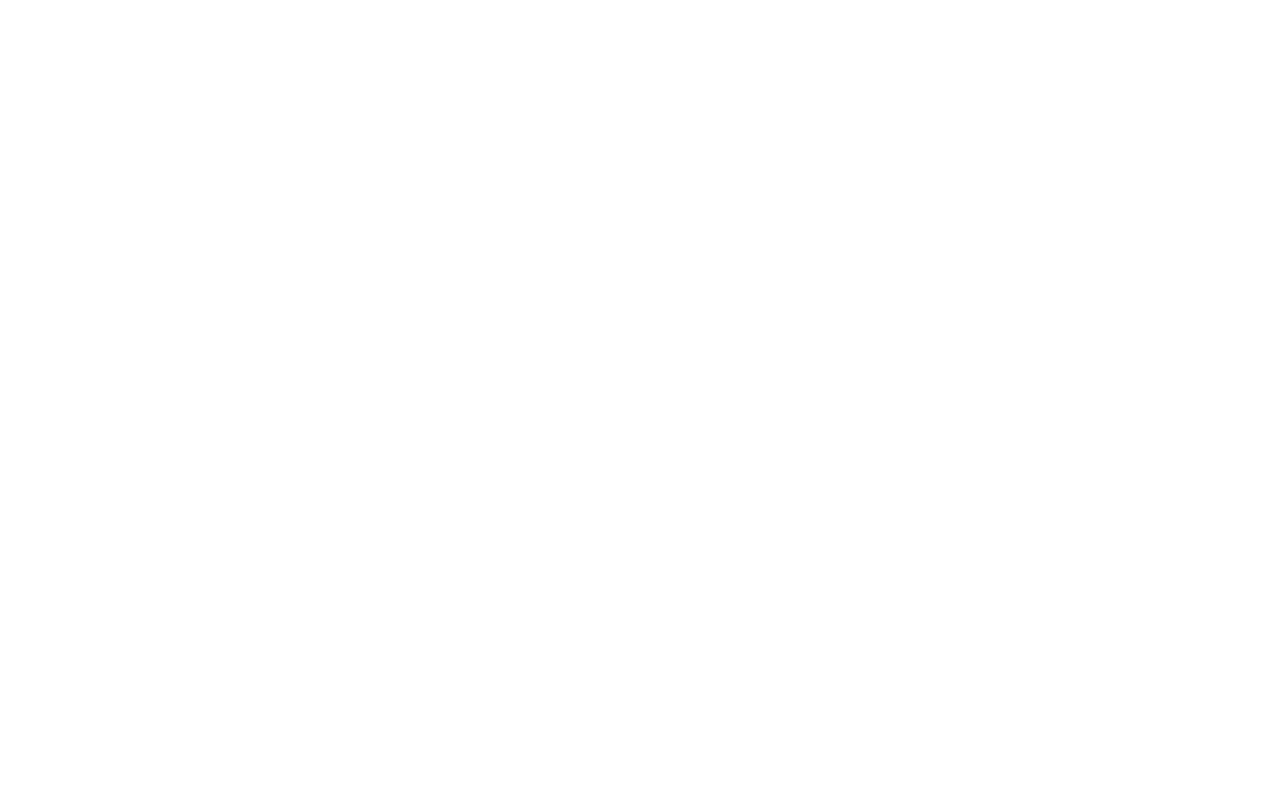
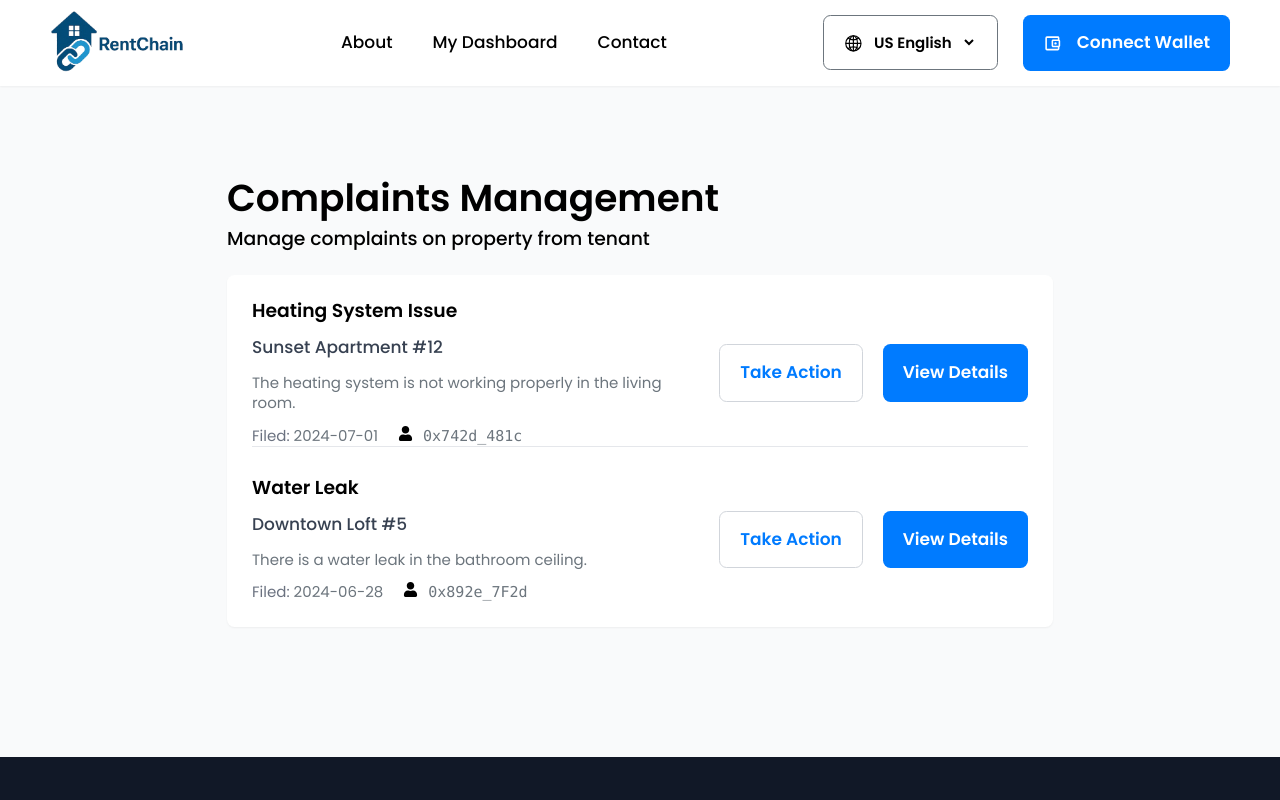
Before and after one commit to Jo-shua09/RentChain, a React (Vite) app in the folder Frontend/RentChain/: page /dashboard/landlord-dashboard/complaints in a window 1280 px wide. Before the commit this address had no page. Shown: the top 800 px of the page. Built offline with nearby package versions, Linux system fonts and the light colour scheme.

Commit message:
feat: add Complaints component and integrate routing in AppRouter; update DashboardNavigation with complaints link

```diff
--- a/Frontend/RentChain/src/components/sections/Dashboards/DashboardNavigation.jsx
+++ b/Frontend/RentChain/src/components/sections/Dashboards/DashboardNavigation.jsx
@@ -23,10 +23,12 @@
                 <h3 className="text-4xl font-semibold "> payments</h3>
               </div>
             </Link>
-            <div className="flex items-center w-full p-8 bg-white border shadow-sm cursor-pointer border-gray-50 md:flex-1 hover:scale-95 gap-x-8 rounded-xl">
-              <IoWarningOutline className="w-20 h-20 p-2 text-red-500 bg-gray-50 rounded-xl" />
-              <h3 className="text-4xl font-semibold "> complaints</h3>
-            </div>
+            <Link to="/dashboard/landlord-dashboard/complaints">
+              <div className="flex items-center w-full p-8 bg-white border shadow-sm cursor-pointer border-gray-50 md:flex-1 hover:scale-95 gap-x-8 rounded-xl">
+                <IoWarningOutline className="w-20 h-20 p-2 text-red-500 bg-gray-50 rounded-xl" />
+                <h3 className="text-4xl font-semibold "> complaints</h3>
+              </div>
+            </Link>
             <Link to="/dashboard/landlord-dashboard/chat">
               <div className="flex items-center w-full p-8 bg-white border shadow-sm cursor-pointer border-gray-50 md:flex-1 hover:scale-95 gap-x-8 rounded-xl">
                 <IoChatbubbleOutline className="w-20 h-20 p-2 text-purple-500 bg-gray-50 rounded-xl" />
--- /dev/null
+++ b/Frontend/RentChain/src/components/ui/Complaints.jsx
@@ -0,0 +1,72 @@
+import { FaUser } from "react-icons/fa";
+import { IoWarningOutline } from "react-icons/io5";
+import { Button, ButtonTwo } from "../common/Button";
+
+export default function Complaints() {
+  const complaints = [
+    {
+      id: 1,
+      title: "Heating System Issue",
+      property: "Sunset Apartment #12",
+      description: "The heating system is not working properly in the living room.",
+      date: "2024-07-01",
+      code: "0x742d_481c",
+      status: "open",
+    },
+    {
+      id: 2,
+      title: "Water Leak",
+      property: "Downtown Loft #5",
+      description: "There is a water leak in the bathroom ceiling.",
+      date: "2024-06-28",
+      code: "0x892e_7F2d",
+      status: "open",
+    },
+  ];
+
+  return (
+    <div className="w-full section-page !py-52 bg-gray-50">
+      <div className=" lg:w-[70%] md:w-[85%] sm:w-[90%] w-full pt-20 mx-auto">
+        <div className="mb-10 space-y-4">
+          <h3 className="flex text-6xl font-semibold gap-x-5">Complaints Management</h3>
+          <p className="text-3xl font-medium normal-case">Manage complaints on property from tenant</p>
+        </div>
+
+        <div className="p-10 mx-auto bg-white shadow-sm rounded-xl">
+          {/* Complaints List */}
+          <div className="space-y-12">
+            {complaints.map((complaint) => (
+              <div className="flex flex-wrap justify-between h-full gap-10 border-b border-gray-200 md:flex-nowrap order last:pb-0w-full last:border-0 ">
+                <div key={complaint.id} className="w-full space-y-5">
+                  <h2 className="mb-1 text-3xl font-semibold">{complaint.title}</h2>
+                  <p className="mb-1 font-medium text-[1.7rem] text-gray-700">{complaint.property}</p>
+                  <p className="mb-3 text-2xl normal-case text-secondary">{complaint.description}</p>
+
+                  <div className="flex gap-8 text-2xl normal-case">
+                    <div>
+                      <span className="text-gray-500">Filed: </span>
+                      <span className="text-secondary">{complaint.date}</span>
+                    </div>
+                    <div>
+                      <div className="flex space-x-4">
+                        <FaUser className="text-2xl" /> <span className="font-mono text-2xl text-secondary">{complaint.code}</span>
+                      </div>
+                    </div>
+                  </div>
+                </div>
+
+                <div className="flex h-full gap-x-8 md:!pb-0 !pb-5 place-contents-end my-auto py-10 md:py-0">
+                  <ButtonTwo
+                    name="take action"
+                    className="px-4 py-2 text-gray-700 border border-gray-300 rounded-md hover:bg-gray-50 focus:outline-none focus:ring-2 focus:ring-blue-500"
+                  />
+                  <Button name="view details" />
+                </div>
+              </div>
+            ))}
+          </div>
+        </div>
+      </div>
+    </div>
+  );
+}
--- a/Frontend/RentChain/src/routes/AppRouter.jsx
+++ b/Frontend/RentChain/src/routes/AppRouter.jsx
@@ -22,6 +22,7 @@
 import OwnedProperties from "../components/ui/OwnedProperties";
 import AddPropertyForm from "../components/ui/AddPropertyForm";
 import PaymentManagement from "../components/ui/PaymentManagement";
+import Complaints from "../components/ui/Complaints";
 
 export default function AppRouter() {
   return (
@@ -35,6 +36,7 @@
         <Route element={<AppLayout />}>
           <Route path="/dashboard/landlord-dashboard" element={<LandLordDashboard />} />
           <Route path="/dashboard/landlord-dashboard/chat" element={<Chat />} />
+          <Route path="/dashboard/landlord-dashboard/complaints" element={<Complaints />} />
           <Route path="/dashboard/landlord-dashboard/payment-management" element={<PaymentManagement />} />
           <Route path="/dashboard/landlord-dashboard/add-new-property" element={<AddPropertyForm />} />
           <Route path="/dashboard/landlord-dashboard/my-properties" element={<MyProperties />} />
```
